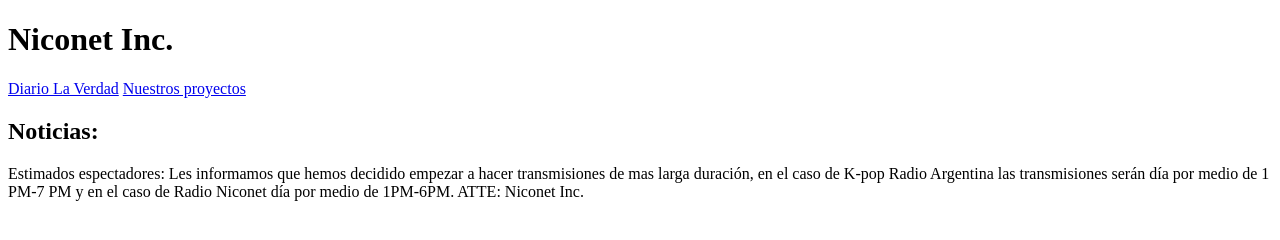
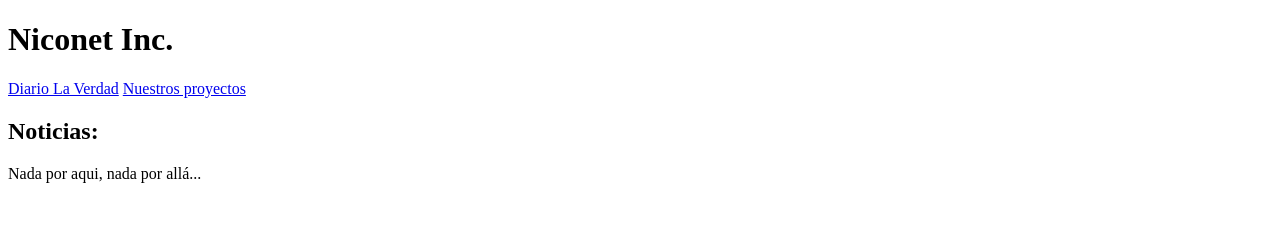
Before and after one commit to NiconetIncorporation/niconet, a plain HTML site: page index.html in a window 1280 px wide. Drawn offline with Linux system fonts and the light colour scheme.

Commit message:
Update index.html

```diff
--- a/index.html
+++ b/index.html
@@ -9,11 +9,7 @@
     <a href="https://niconetincorporation.github.io/diariolaverdad">Diario La Verdad</a>
     <a href="nuestrasapps.html">Nuestros proyectos</a>
     <h2>Noticias:</h2>
-    <p>Estimados espectadores: Les informamos que hemos decidido empezar a hacer transmisiones de mas larga duración,
-        en el caso de K-pop Radio Argentina las transmisiones serán día por medio de 1 PM-7 PM
-y en el caso de Radio Niconet día por medio de 1PM-6PM.
-ATTE:
-Niconet Inc.</p>
+    <p>Nada por aqui, nada por allá...</p>
 
 </head>
 <body>
```
